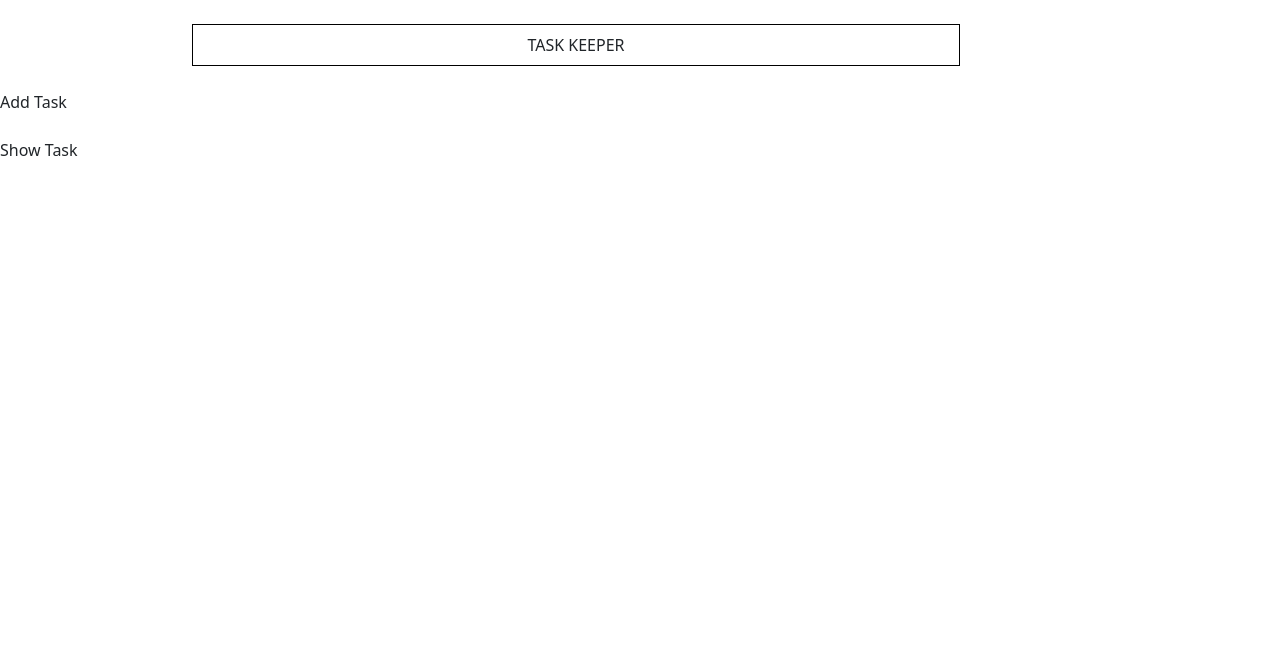
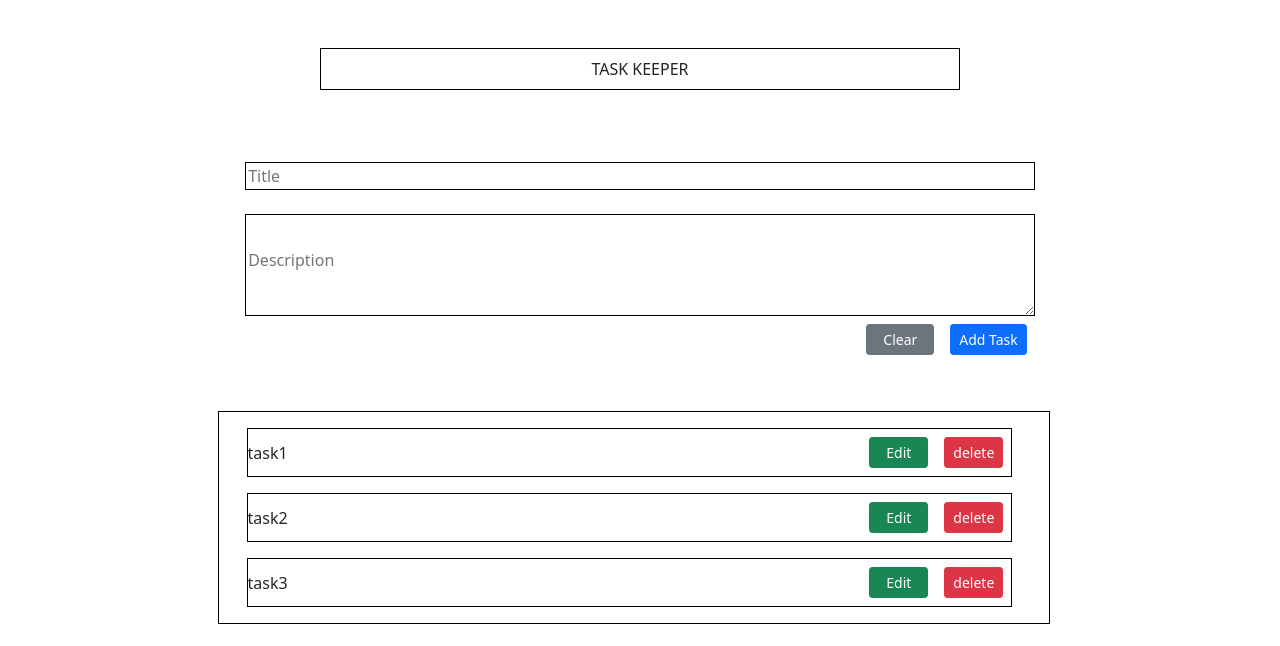
Before and after one commit to tharaka-ariyarathna/task-keeper-redux, a React (Create React App) app: page / in a window 1280 px wide. Shown: the top 646 px of the page. Built offline with nearby package versions, Linux system fonts and the light colour scheme.

Commit message:
Created handler functions in AddTask:"

```diff
--- a/src/App.css
+++ b/src/App.css
@@ -1,5 +1,5 @@
 .title {
     border: 1px solid black;
-    width: 60%;
-    margin-left: 15%;
+    width: 50%;
+    margin-left: 25%;
 }
--- a/src/App.js
+++ b/src/App.js
@@ -6,13 +6,17 @@ import "./App.css";
 const App = () => {
   return (
   <div className="app container-fluid">
-    <div className="row mt-4">
+    <div className="row mt-5">
         <div className="d-flex justify-content-center title ">
             <p className="m-2">TASK KEEPER</p>
         </div>
     </div>
-    <AddTask />
-    <ShowTask />
+    <div className="row mt-5">
+        <AddTask />
+    </div>
+    <div className="row mt-5">
+        <ShowTask />
+    </div>
   </div>
   );
 };
--- a/src/components/add_task/addTask.css
+++ b/src/components/add_task/addTask.css
@@ -0,0 +1,10 @@
+.addtask {
+    width: 90%;
+    margin-left: 5%;
+}
+
+textarea::placeholder {
+    display: table-cell;
+    vertical-align: middle;
+    padding-top: 4%;
+}
--- a/src/components/add_task/addTask.js
+++ b/src/components/add_task/addTask.js
@@ -1,12 +1,59 @@
-import React from 'react' ;
-import './addTask.css' ;
+import React, { useState } from "react";
+import "./addTask.css";
 
 const AddTask = () => {
-    return(
-        <div className='row mt-4'>
+  const [formData, setFormData] = useState({title:"", description:""});
+
+  const handleInputChange = (e) => {
+    setFormData({ ...formData, [e.target.name]: e.target.value });
+  };
+
+  const handleClear = () => {
+    setFormData(prev => {
+      return {...prev, title:"", description:""}
+    }) ;
+  }
+
+  return (
+    <div className="addtask">
+      <form>
+        <input
+          className="mt-4"
+          type="text"
+          placeholder="Title"
+          value={formData.title}
+          style={{ width: "70%", marginLeft: "15%", border: "1px solid black" }}
+          name="title"
+          onChange={handleInputChange}
+        />
+        <textarea
+          rows={4}
+          className="mt-4"
+          style={{
+            width: "70%",
+            marginLeft: "15%",
+            display: "block",
+            border: "1px solid black",
+          }}
+          placeholder="Description"
+          name="description"
+          value={formData.description}
+          onChange={handleInputChange}
+        ></textarea>
+        <div
+          className="d-flex justify-content-end"
+          style={{ marginRight: "15%" }}
+        >
+          <button type="button" className="btn btn-secondary btn-sm m-2 px-3" onClick={handleClear}>
+            Clear
+          </button>
+          <button type="submit" className="btn btn-primary btn-sm m-2">
             Add Task
+          </button>
         </div>
-    )
-}
+      </form>
+    </div>
+  );
+};
 
-export default AddTask ;
+export default AddTask;
--- a/src/components/show_task/showTask.css
+++ b/src/components/show_task/showTask.css
@@ -0,0 +1,14 @@
+.showtask {
+    width: 65%;
+    margin-left: 17%;
+    border: 1px solid black;
+}
+
+.task {
+    width: 95%;
+    border: 1px solid black;
+}
+
+.task > div {
+    margin-left: auto;
+}
--- a/src/components/show_task/showTask.js
+++ b/src/components/show_task/showTask.js
@@ -1,12 +1,34 @@
-import React from 'react' ;
-import './showTask.css' ;
+import React from "react";
+import "./showTask.css";
 
 const ShowTask = () => {
-    return(
-        <div className='row mt-4'>
-            Show Task
-        </div>
-    )
-}
+    //const []
 
-export default ShowTask ;
+    const taskListDummy = [
+    { title: "task1", description: "have to complete task 1" },
+    { title: "task2", description: "have to complete task 2" },
+    { title: "task3", description: "have to complete task 3" },
+  ];
+
+  return (
+    <div className="showtask">
+      {taskListDummy.map((task) => {
+        return (
+          <div className="d-flex task m-3" style={{ alignItems: "center" }}>
+            <span>{task.title}</span>
+            <div style={{ display: "inline-block" }}>
+              <button type="button" className="btn btn-success btn-sm m-2 px-3">
+                Edit
+              </button>
+              <button type="button" className="btn btn-danger btn-sm m-2">
+                delete
+              </button>
+            </div>
+          </div>
+        );
+      })}
+    </div>
+  );
+};
+
+export default ShowTask;
```
